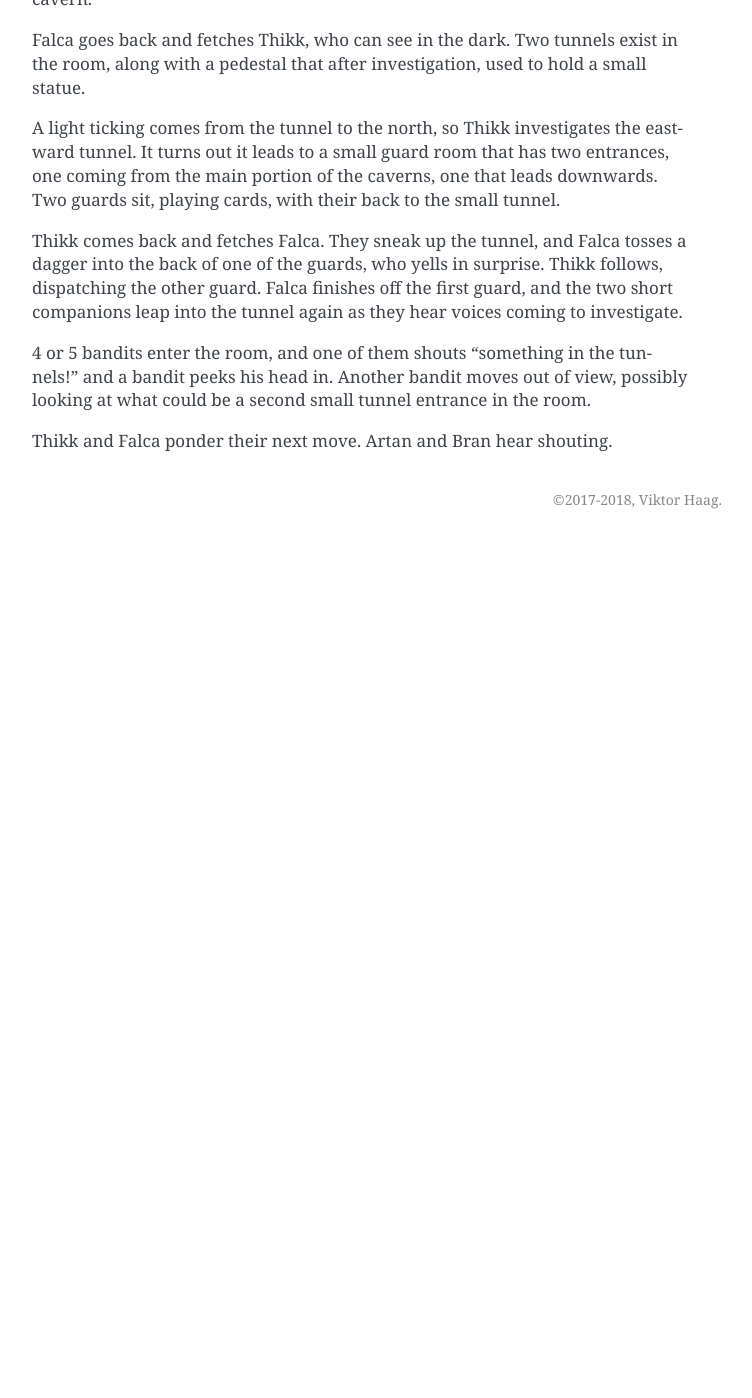
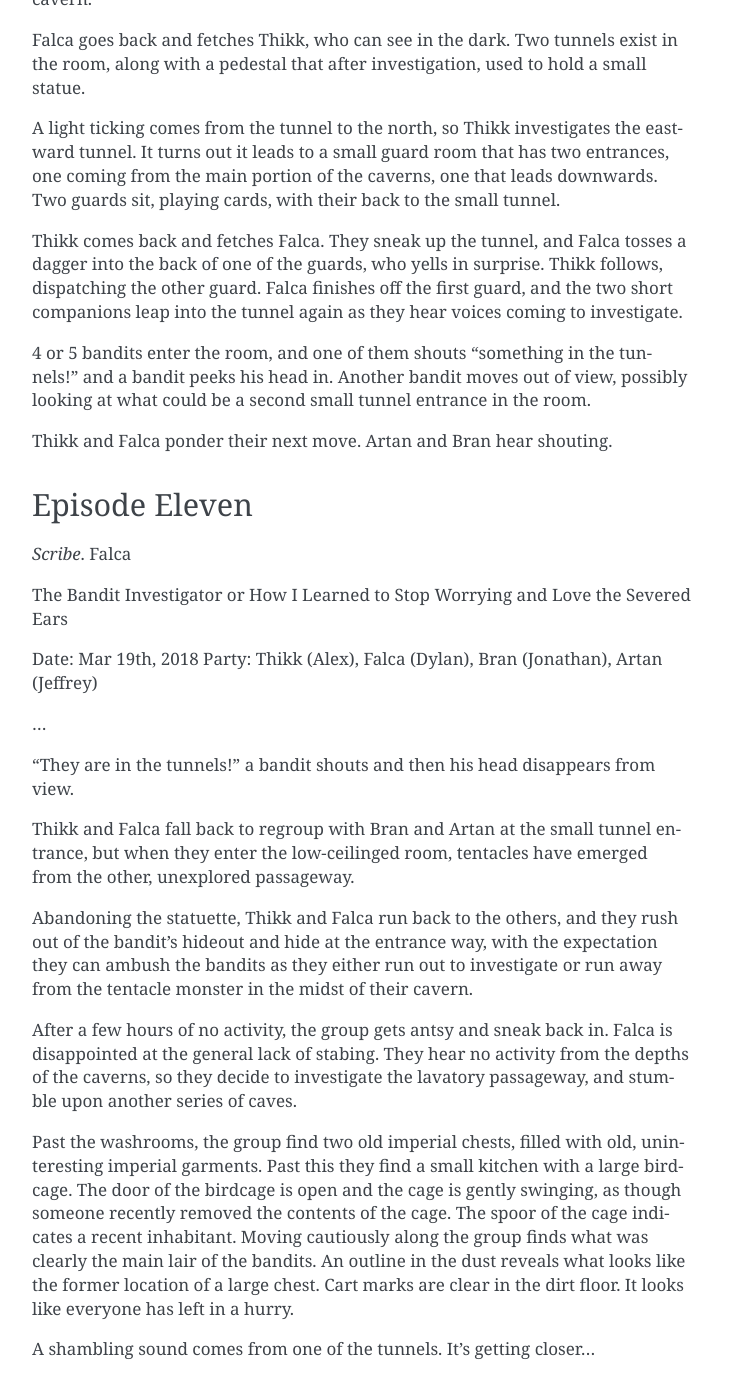
Before and after one commit to ViktorHaag/eagle-pass, a Sphinx documentation site: the page built from source/adventures/oakbluffbandits.rst, in a window 1280 px wide and 1400 px high, scrolled down 10526 px. Shown: the whole window, without its empty margins (388-1140 px from the left). Built offline with Sphinx 7.4.7, drawn with Linux system fonts in a browser that asks for light colours; before the commit the page ends 11065 px from its top, so only the background shows below that.

Commit message:
session ten and eleven of the oak bluff bandits adventure

```diff
--- a/source/adventures/oakbluffbandits.rst
+++ b/source/adventures/oakbluffbandits.rst
@@ -522,3 +522,45 @@ tunnels!" and a bandit peeks his head in.  Another bandit moves out of view,
 possibly looking at what could be a second small tunnel entrance in the room.
 
 Thikk and Falca ponder their next move.  Artan and Bran hear shouting.
+
+
+Episode Eleven
+--------------
+*Scribe*. Falca
+
+The Bandit Investigator
+or
+How I Learned to Stop Worrying and Love the Severed Ears
+
+Date: Mar 19th, 2018
+Party: Thikk (Alex), Falca (Dylan), Bran (Jonathan), Artan (Jeffrey)
+
+...
+
+"They are in the tunnels!" a bandit shouts and then his head disappears from
+view.
+
+Thikk and Falca fall back to regroup with Bran and Artan at the small tunnel
+entrance, but when they enter the low-ceilinged room, tentacles have emerged
+from the other, unexplored passageway.
+
+Abandoning the statuette, Thikk and Falca run back to the others, and they rush
+out of the bandit's hideout and hide at the entrance way, with the expectation
+they can ambush the bandits as they either run out to investigate or run away
+from the tentacle monster in the midst of their cavern.
+
+After a few hours of no activity, the group gets antsy and sneak back in.
+Falca is disappointed at the general lack of stabing.  They hear no activity
+from the depths of the caverns, so they decide to investigate the lavatory
+passageway, and stumble upon another series of caves.
+
+Past the washrooms, the group find two old imperial chests, filled with old,
+uninteresting imperial garments.  Past this they find a small kitchen with a
+large birdcage.  The door of the birdcage is open and the cage is gently
+swinging, as though someone recently removed the contents of the cage.  The
+spoor of the cage indicates a recent inhabitant.  Moving cautiously along the
+group finds what was clearly the main lair of the bandits.  An outline in the
+dust reveals what looks like the former location of a large chest.  Cart marks
+are clear in the dirt floor.  It looks like everyone has left in a hurry.
+
+A shambling sound comes from one of the tunnels.  It's getting closer...
```
